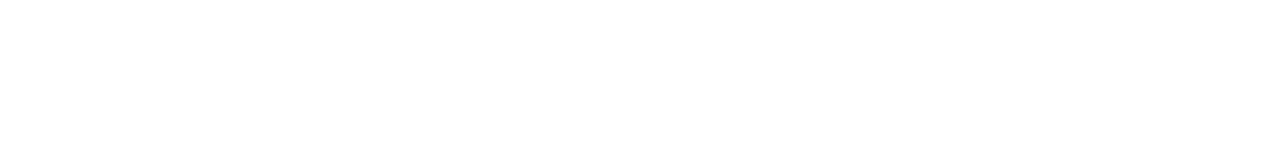
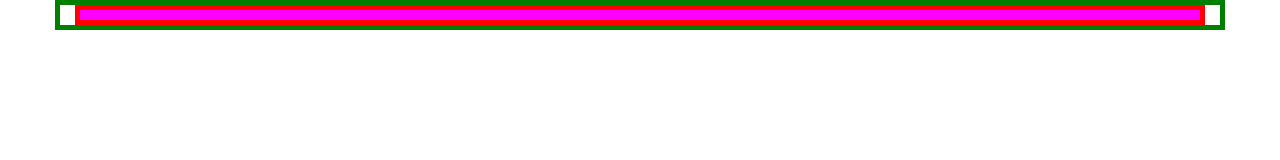
Before and after one commit to dzampino/zampy.net, a plain HTML site: page index.html in a window 1280 px wide. Drawn offline with nearby package versions, Linux system fonts and the light colour scheme.

Commit message:
Updated css to show borders

```diff
--- a/index.html
+++ b/index.html
@@ -12,9 +12,15 @@
 </head>
 
 <body>
-	<div class="container" id="whole-site">
-		<div class="fluid-container" id="">
+	<div class="container" id="full-page">
+		<div class="fluid-container" id="content">
+			<header>
+				<div id="logo">
 
+				</div>
+				<nav>
+				</nav>
+			</header>
 		</div>
 	</div>
 </body>
--- a/sass/main.scss
+++ b/sass/main.scss
@@ -0,0 +1,11 @@
+#full-page {
+    border: 5px solid green;
+}
+
+#content {
+    border: 5px solid red;
+}
+
+header {
+    border: 5px solid #F0F;
+}
```
Also changed, not shown: css/main.css, 1 other file.
